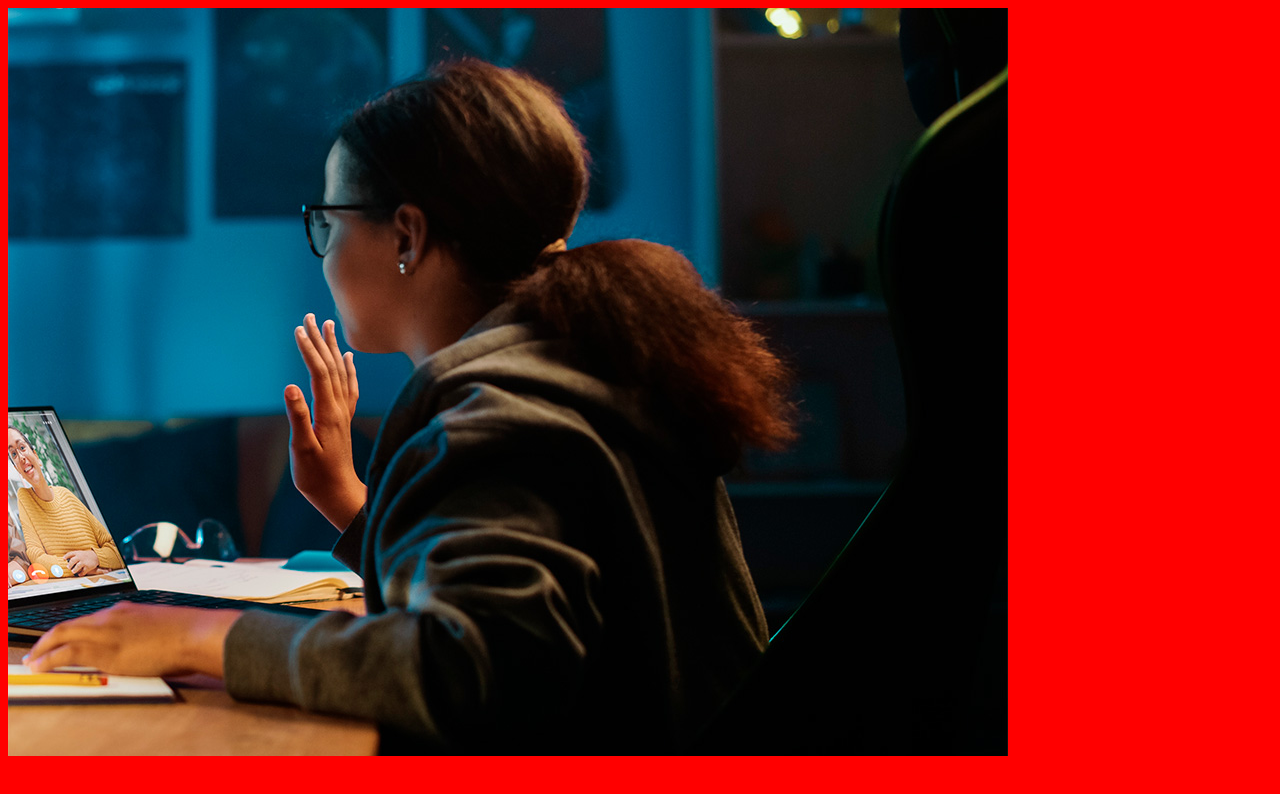
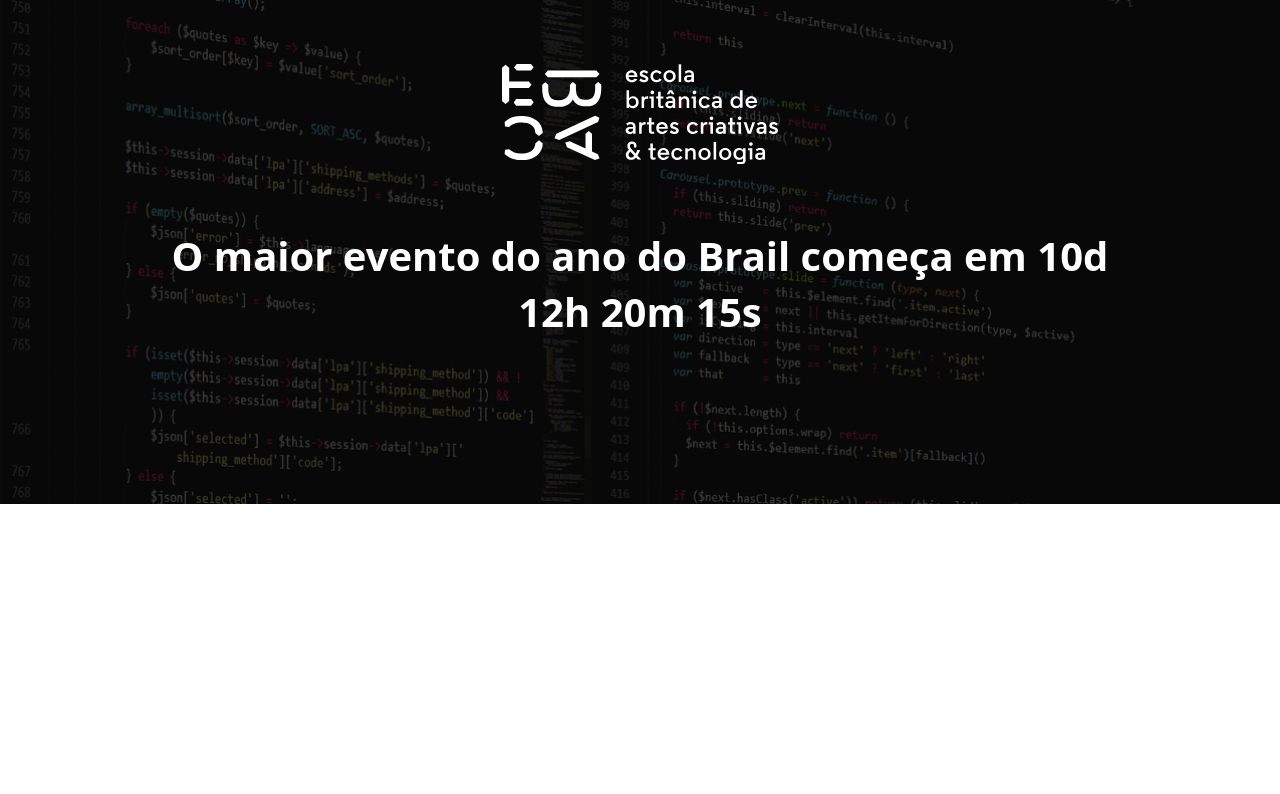
Before and after one commit to PedroHenriquee2/Aniversario, a website built with Parcel: page src/index.html in a window 1280 px wide. Built offline with nearby package versions, Linux system fonts and the light colour scheme.

Commit message:
criando o hero

```diff
--- a/src/index.html
+++ b/src/index.html
@@ -3,11 +3,24 @@
 <head>
     <meta charset="UTF-8">
     <meta name="viewport" content="width=device-width, initial-scale=1.0">
-    <title>Document</title>
+    <title>Aniversário</title>
+    <link rel="preconnect" href="https://fonts.googleapis.com">
+<link rel="preconnect" href="https://fonts.gstatic.com" crossorigin>
+<link href="https://fonts.googleapis.com/css2?family=Lobster&family=Pacifico&family=Roboto:ital,wght@0,100;0,300;0,400;0,500;0,700;0,900;1,100;1,300;1,400;1,500;1,700;1,900&display=swap" rel="stylesheet">
     <link rel="stylesheet" href="styles/main.scss">
 </head>
 <body>
-    <img src="./images/backend.png" alt="">
+    <header class="hero">
+        <div class="container">
+            <img class="hero__logo" src="./images/ebac_logo.svg" alt="EBAC">
+            <p class="hero__text">
+                O maior evento do ano do Brail começa em 10d 12h 20m 15s
+            </p>
+        </div>
+    </header>
+
+
+
     <script src="scripts/main.js"></script>
 </body>
 </html>
--- /dev/null
+++ b/src/styles/_hero.scss
@@ -0,0 +1,51 @@
+.hero {
+    padding-top: 64px;
+    padding-bottom: 100px;
+    background-image: url(../images/fundo.png);
+    background-repeat: no-repeat;
+    background-size: cover;
+    position: relative;
+
+    .container {
+        position: relative;
+    }
+
+    &::before {
+        position: absolute;
+        top: 0;
+        left: 0;
+        width: 100%;
+        height: 100%;
+        background-color: #000;
+        content: '';
+        opacity: 0.7;
+    }
+
+    &__text{
+        margin-top: 64px;
+        margin-bottom: 64px;
+        font-size: 40px;
+        line-height: 56px;
+        font-weight: 800;
+        text-align: center;
+    }
+
+    &__logo {
+        margin: 0 auto;
+        height: 100px;
+        display: block;
+    }
+
+    @media (max-width:640px) {
+        padding: 40px 0;
+        &__logo {
+            height: 40px;
+        }
+
+        &__text {
+            font-size: 22px;
+            line-height: 24px;
+            margin: 24px 0;
+        }
+    }
+}
--- a/src/styles/main.scss
+++ b/src/styles/main.scss
@@ -1,3 +1,23 @@
-body {
-    background-color: red;
+@use 'hero';
+
+* {
+    margin: 0;
+    padding: 0;
+    box-sizing: border-box;
+    font-family: system-ui, -apple-system, BlinkMacSystemFont, 'Segoe UI', Roboto, Oxygen, Ubuntu, Cantarell, 'Open Sans', 'Helvetica Neue', sans-serif;
+    color: #fff;
 }
+
+.container {
+    max-width: 960px;
+    width: 100%;
+    margin: 0 auto;
+
+@media (max-width: 640px) {
+    max-width: 80%;
+}
+
+@media (max-width: 1024px) {
+    max-width: 90%;
+}
+}
```
